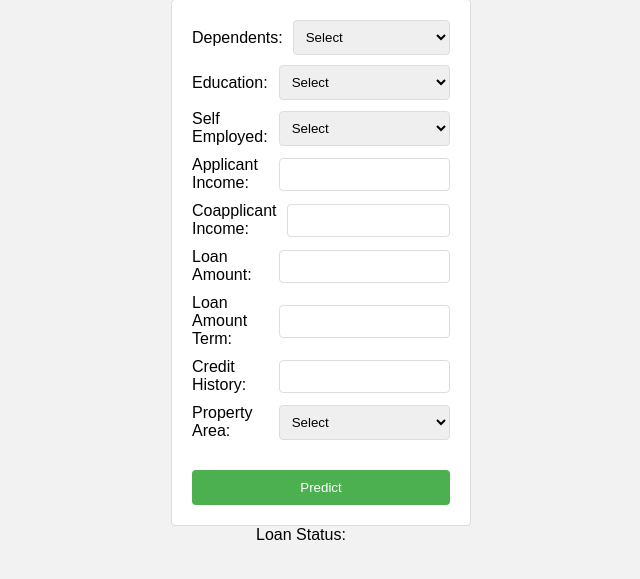
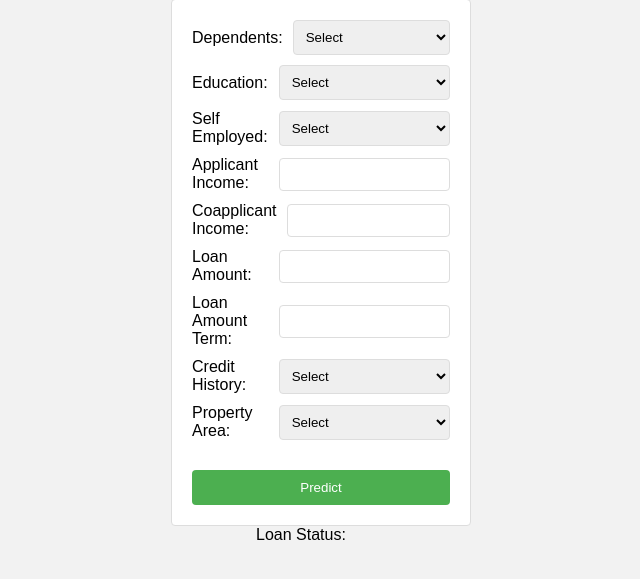
Before and after one commit to moiz02/DS, a Flask app: page / in a window 1280 px wide. Shown: the part 108-687 px from the top of the page, without its empty margins (319-959 px from the left). Run offline with Flask 3, Linux system fonts and the light colour scheme; parts of the project's set-up code (start-up, migrations or seed data) failed here and were passed over.

Commit message:
Add files via upload

```diff
--- a/DS-main/templates/index.html
+++ b/DS-main/templates/index.html
@@ -60,7 +60,11 @@
 
       <div class="box">
         <label for="box8">Credit History:</label>
-        <input type="text" id="box8" name="box8">
+        <select id="box8" name="box8">
+          <option value="" selected disabled>Select</option>
+          <option value="1">Good</option>
+          <option value="0">Bad</option>
+        </select>
       </div>
 
       <div class="box">
```
